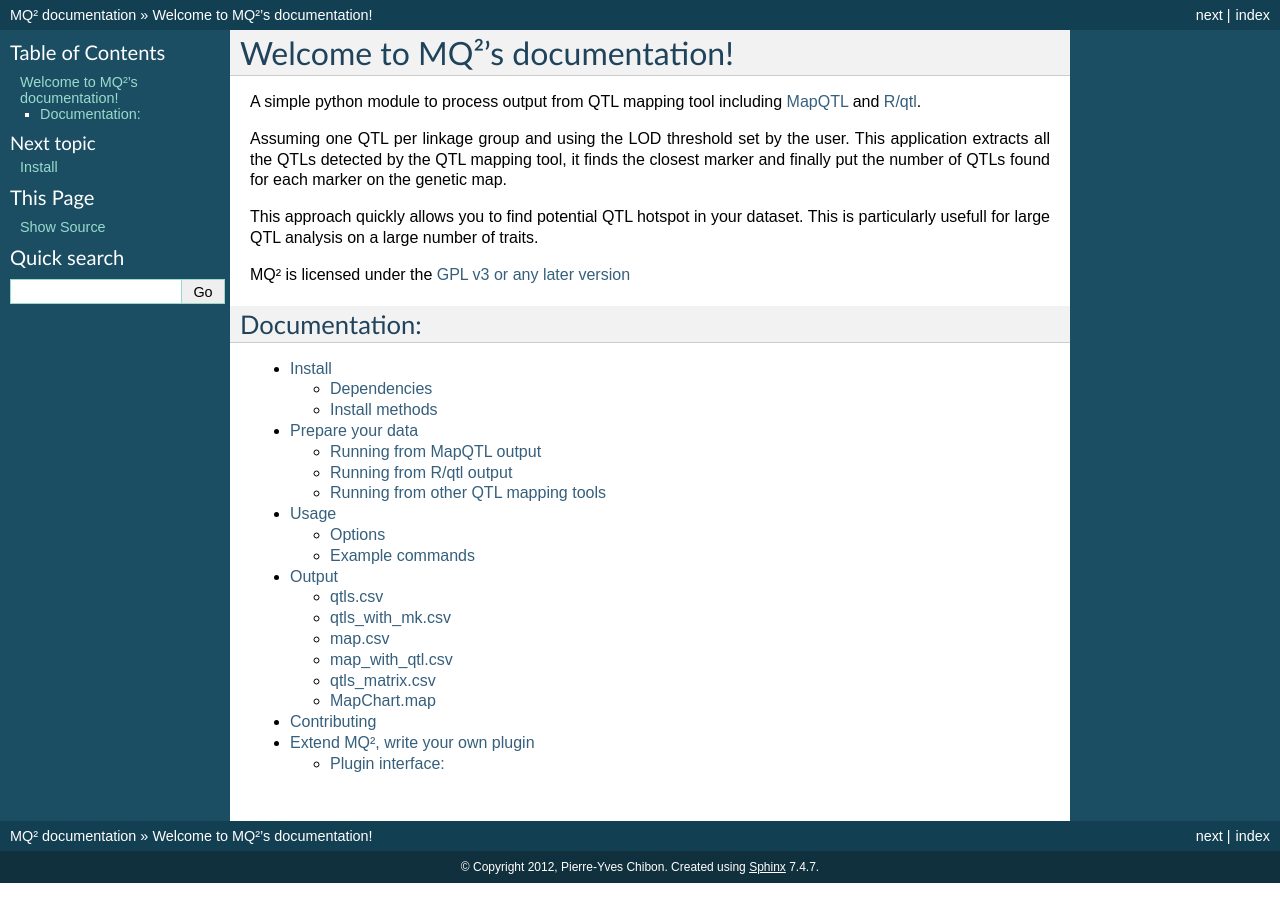
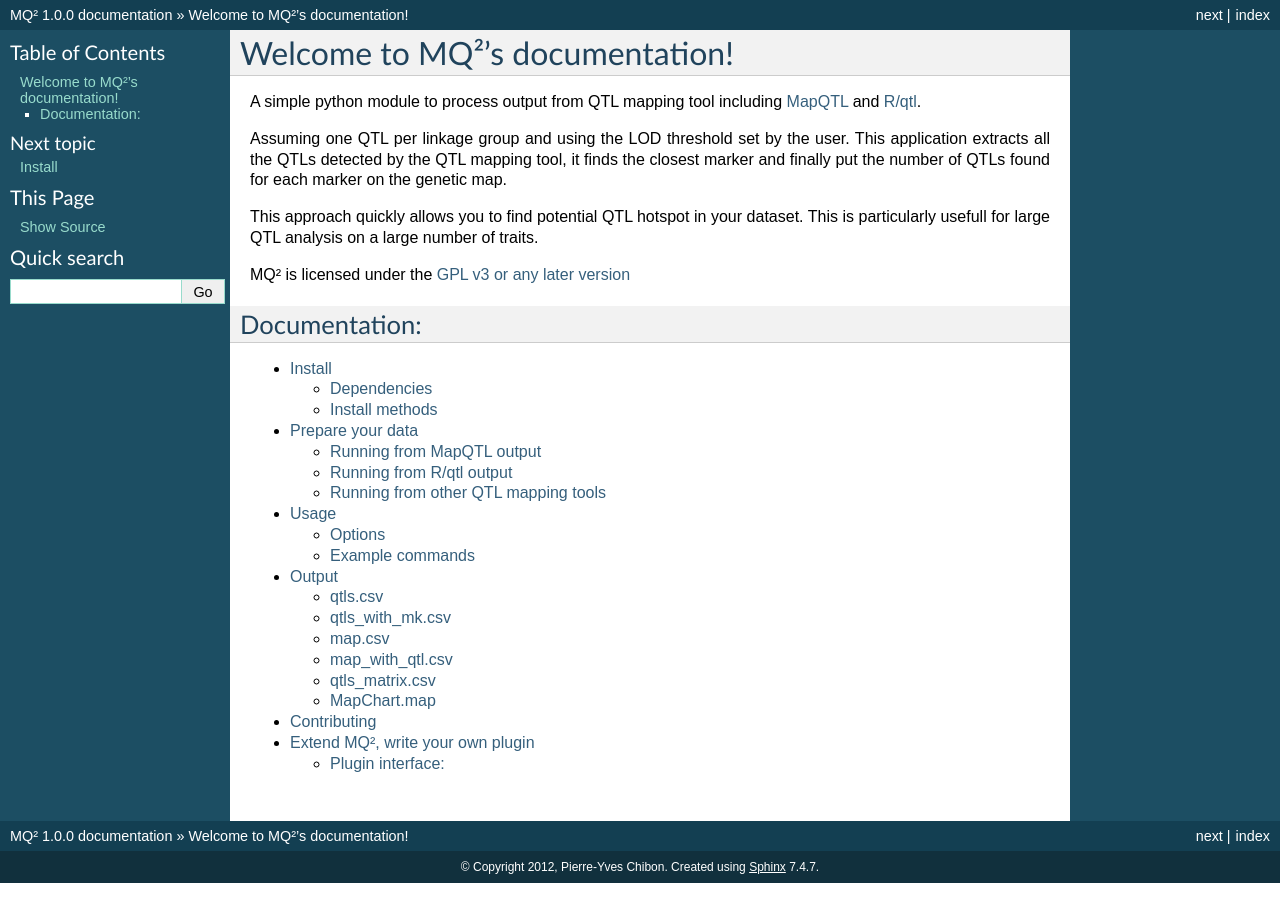
Before and after one commit to PBR/MQ2, a Sphinx documentation site: the page built from doc/index.rst, in a window 1280 px wide. Built offline with Sphinx 7.4.7, drawn with Linux system fonts in a browser that asks for light colours; the version number is read from the project's files by our own code; part of the change alters nothing that is shown.

```diff
--- a/doc/conf.py
+++ b/doc/conf.py
@@ -14,6 +14,8 @@
 import sys, os
 
 sys.path.insert(0, os.path.join(os.path.dirname(__file__), '..'))
+
+import MQ2
 
 # If extensions (or modules to document with autodoc) are in another directory,
 # add these directories to sys.path here. If the directory is relative to the
@@ -50,9 +52,9 @@ copyright = u'2012, Pierre-Yves Chibon'
 # built documents.
 #
 # The short X.Y version.
-version = '1.0.0'
+version = MQ2.__version__
 # The full version, including alpha/beta/rc tags.
-#release = '0.2.0'
+release = version
 
 # The language for content autogenerated by Sphinx. Refer to documentation
 # for a list of supported languages.
```
